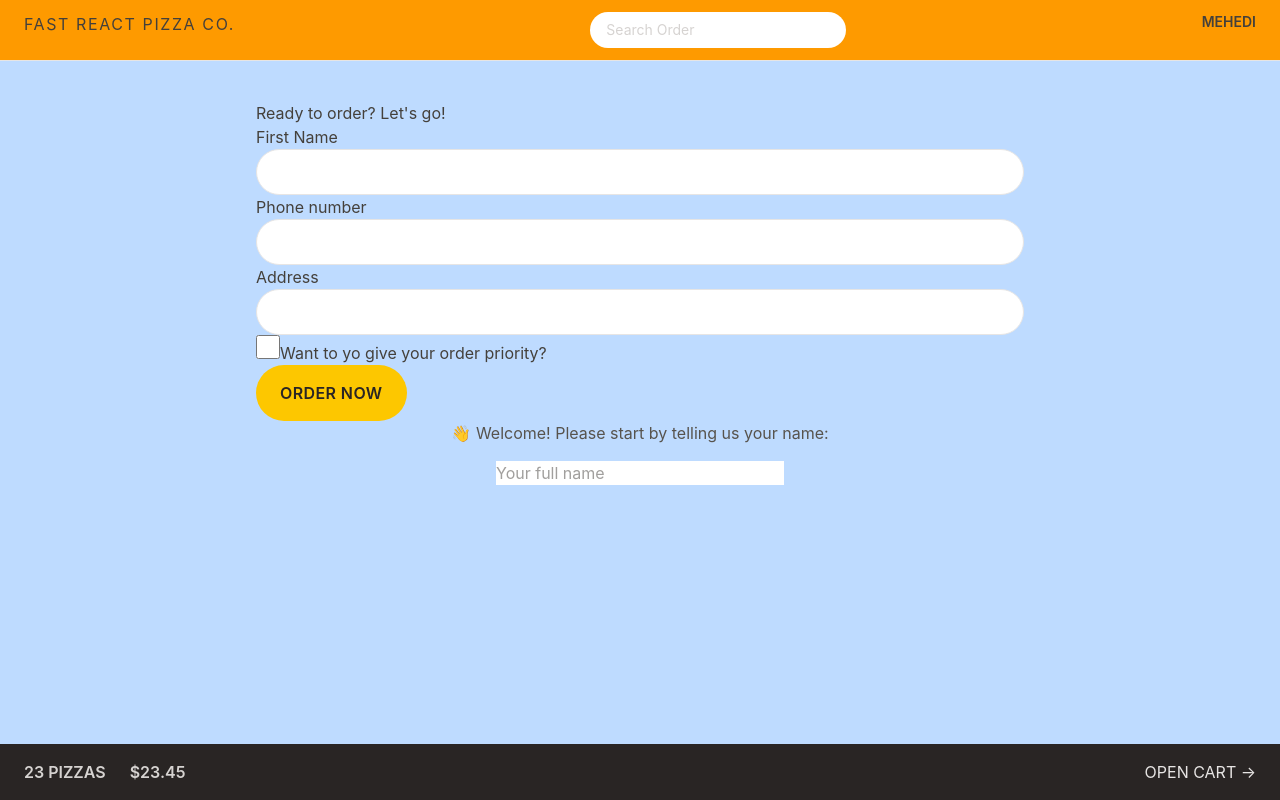
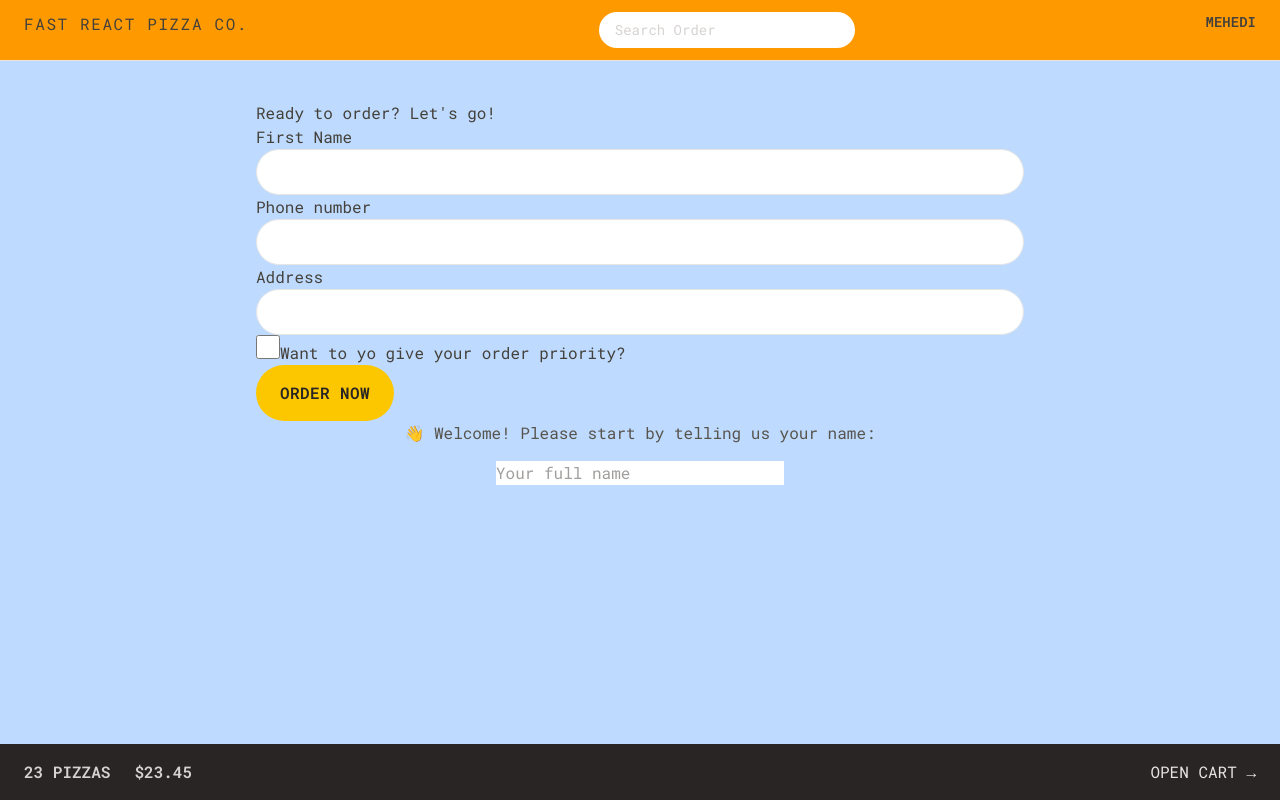
Before and after one commit to SecurityTalent/Fast-React-Pizza, a React (Vite) app: page /order/new in a window 1280 px wide. Built offline with nearby package versions, Linux system fonts and the light colour scheme.

Commit message:
Cart styling start

```diff
--- a/src/features/Menu/Menu.jsx
+++ b/src/features/Menu/Menu.jsx
@@ -7,7 +7,7 @@
   // console.log(menu)
 
   return (
-    <ul>
+    <ul className='divide-y divide-stone-200 px-2 '>
       {menu.map((pizza) => (
         <MenuItem pizza={pizza} />
       ))}
--- a/src/features/Menu/MenuItem.jsx
+++ b/src/features/Menu/MenuItem.jsx
@@ -1,18 +1,27 @@
+import Button from '../../ui/Button'
 import { formatCurrency } from '../../utils/helpers'
 
 function MenuItem({ pizza }) {
   const { id, name, unitPrice, ingredients, soldOut, imageUrl } = pizza
 
   return (
-    <li>
-      <img src={imageUrl} alt={name} />
-      <div>
-        <p>{name}</p>
-        <p>{ingredients.join(', ')}</p>
-        <div>
-          {!soldOut ? <p>{formatCurrency(unitPrice)}</p> : <p>Sold out</p>}
+    <li className='flex gap-4 py-2'>
+
+      <img src={imageUrl} alt={name} className={`h-24 ${soldOut ? 'greyscale opacity-70' : ''}`} />
+
+      <div className='flex flex-col grow pt-0.5 '>
+        <p className='font-medium'>{name}</p>
+        <p className='text-sm italic text-stone-500'>{ingredients.join(', ')}</p>
+
+        <div className='mt-auto flex flex-grow items-center justify-between'>
+          {!soldOut ? <p className='text-sm'>{formatCurrency(unitPrice)}</p> : <p className='text-sm uppercase font-medium text-stone-500'>Sold out</p>}
+
+          <Button type='small' >Add to Cart</Button>
+
         </div>
+
       </div>
+
     </li>
   )
 }
--- a/src/features/cart/Cart.jsx
+++ b/src/features/cart/Cart.jsx
@@ -39,7 +39,7 @@
 
       <div>
 
-        <Button to="/order/new">Order pizzas</Button>
+        <Button to="/order/new" type='primary'>Order pizzas</Button>
 
 
         <button>Clear cart</button>
--- a/src/features/order/CreateOrder.jsx
+++ b/src/features/order/CreateOrder.jsx
@@ -89,7 +89,7 @@
         <div>
           <input type="hidden" name="cart" value={JSON.stringify(cart)} />
 
-          <Button disabled={isSubmitting} >
+          <Button disabled={isSubmitting} type="primary" >
             {isSubmitting ? 'placing order...' : 'Order now'}
           </Button>
 
--- a/src/features/user/CreateUser.jsx
+++ b/src/features/user/CreateUser.jsx
@@ -22,7 +22,7 @@
 
       {username !== '' && (
         <div>
-          <Button>Start ordering</Button>
+          <Button type="primary">Start ordering</Button>
         </div>
       )}
     </form>
--- a/src/index.css
+++ b/src/index.css
@@ -1,40 +1,20 @@
-@import 'tailwindcss';
+@import url('https://fonts.googleapis.com/css2?family=Roboto+Mono:wght@400;500;600;700&display=swap');
+@import "tailwindcss";
+
+@theme {
+  --font-sans: "Roboto Mono", monospace;
+  --default-font-family: "Roboto Mono", monospace;
+}
+
+
+
+
+
 
 @layer components {
   .input {
     @apply bg-white rounded-full border border-stone-200 px-4 py-2 text-sm transition-all duration-300 placeholder:text-stone-400 focus:outline-none focus:ring focus:ring-yellow-400 w-full md:px-6 md:py-3;
   }
-}
-
-
-
-
-/* body {
-  font-family:
-    system-ui,
-    -apple-system,
-    BlinkMacSystemFont,
-    'Segoe UI',
-    Roboto,
-    Oxygen,
-    Ubuntu,
-    Cantarell,
-    'Open Sans',
-    'Helvetica Neue',
-    sans-serif;
-  background-color: #f7f7f7;
-  color: #444;
-}
-
-.layout {
-  display: grid;
-  grid-template-rows: auto 1fr auto;
-  gap: 32px;
-  height: 100dvh;
-} */
-
-/* https://dev.to/afif/i-made-100-css-loaders-for-your-next-project-4eje */
-
 
   .loader {
     width: 45px;
@@ -77,3 +57,33 @@
         100% 100%;
     }
   }
+}
+
+
+
+
+/* body {
+  font-family:
+    system-ui,
+    -apple-system,
+    BlinkMacSystemFont,
+    'Segoe UI',
+    Roboto,
+    Oxygen,
+    Ubuntu,
+    Cantarell,
+    'Open Sans',
+    'Helvetica Neue',
+    sans-serif;
+  background-color: #f7f7f7;
+  color: #444;
+}
+
+.layout {
+  display: grid;
+  grid-template-rows: auto 1fr auto;
+  gap: 32px;
+  height: 100dvh;
+} */
+
+/* https://dev.to/afif/i-made-100-css-loaders-for-your-next-project-4eje */
--- a/src/ui/Button.jsx
+++ b/src/ui/Button.jsx
@@ -1,15 +1,23 @@
 import { Link } from "react-router"
 
-function Button({ children, disabled, to }) {
+function Button({ children, disabled, to, type }) {
 
-    const className = 'bg-yellow-400  uppercase text-stone-800 px-4 py-3 font-semibold tracking-wide rounded-full hover:bg-yellow-300 transition-colors duration-300 focus:outline-none focus:ring focus:ring-yellow-300 focus:ring-offset-2 disabled:cursor-not-allowed disabled:bg-slate-600 md:px-6 md:py-4'
+
+    const base = 'bg-yellow-400  uppercase text-stone-800 font-semibold tracking-wide rounded-full hover:bg-yellow-300 transition-colors duration-300 focus:outline-none focus:ring focus:ring-yellow-300 focus:ring-offset-2 disabled:cursor-not-allowed disabled:bg-slate-600';
+
+    const styles = {
+        primary: base + 'px-4 py-3 sm:px-6 sm:py-4',
+        small: base + 'px-4 py-2 md:px-5 md:py-2.5 text-xs',
+
+
+    }
 
     if (to)
-        return <Link to={to} className={className}>{children}</Link>
+        return <Link to={to} className={styles[type]}>{children}</Link>
 
 
     return (
-        <button disabled={disabled} className={className}>
+        <button disabled={disabled} className={styles[type]}>
             {disabled ? 'placing order...' : 'Order now'}
         </button>
     )
--- a/src/ui/LinkButton.jsx
+++ b/src/ui/LinkButton.jsx
@@ -3,8 +3,7 @@
 function LinkButton({ children, to }) {
     const navigate = useNavigate()
 
-    const className =
-        'text-sm text-blue-500 hover:text-blue-600 hover:underline'
+    const className = 'text-sm text-blue-500 hover:text-blue-600 hover:underline'
 
     if (to === '-1') {
         return (
```
Lines whose indentation alone changed are shown as unchanged.
